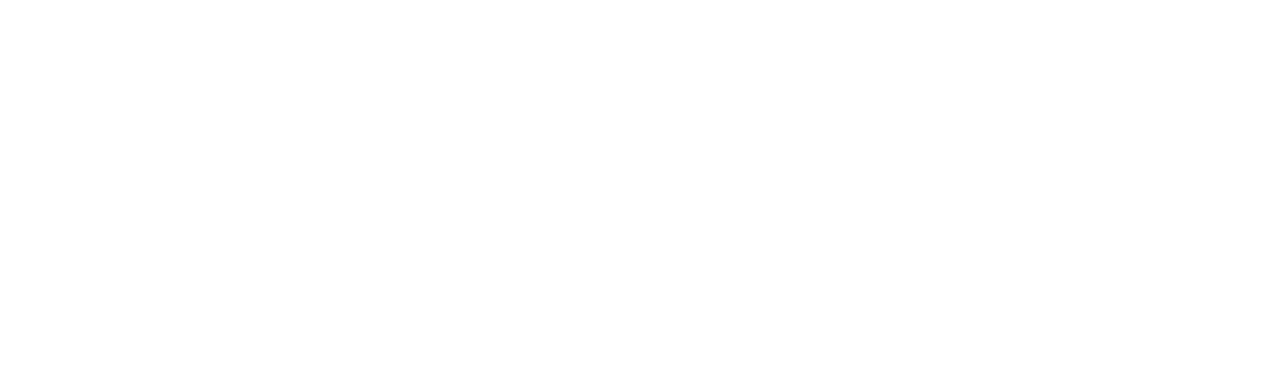
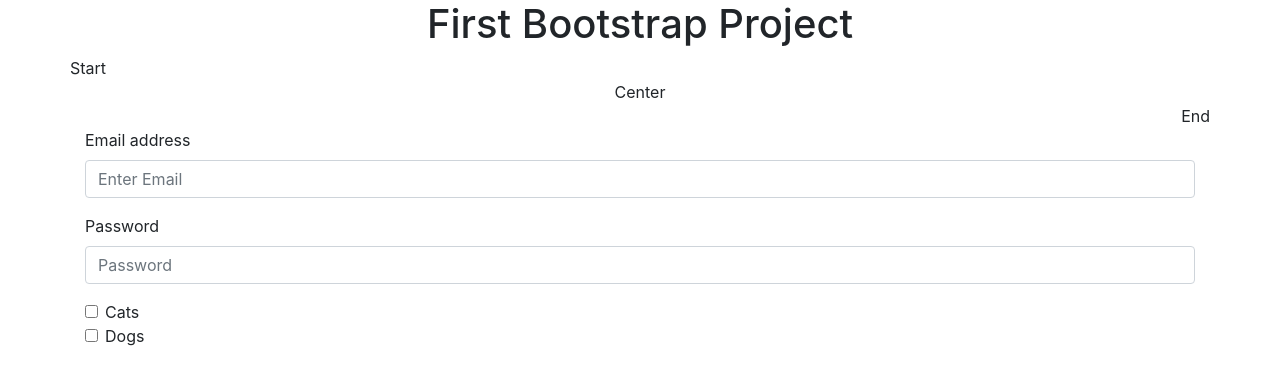
Before and after one commit to BlakeLReeves/Bootstrap-4-Drills, a plain HTML site: page index.html in a window 1280 px wide. Drawn offline with nearby package versions, Linux system fonts and the light colour scheme.

Commit message:
Added rows and checkboxes

```diff
--- a/index.html
+++ b/index.html
@@ -12,7 +12,34 @@
 </head>
 
 <body>
-
+    <div class="container">
+        <div class="row justify-content-center">
+            <h1>First Bootstrap Project</h1>
+        </div>
+    </div>
+    <div class="container">
+        <div class="row justify-content-start">Start</div>
+        <div class="row justify-content-center">Center</div>
+        <div class="row justify-content-end">End</div>
+        <form>
+            <div class="form-group">
+                <label for="email">Email address</label>
+                <input type="email" class="form-control" id="email1" placeholder="Enter Email">
+            </div>
+            <div class="form-group">
+                <label for="password">Password</label>
+                <input type="password" class="form-control" id="password1" placeholder="Password">
+            </div>
+            <div class="form-check">
+                <input type="checkbox" class="form-check-input" id="Check1">
+                <label class="form-check-label" for="Check1">Cats</label>
+            </div>
+            <div class="form-check">
+                <input type="checkbox" class="form-check-input" id="Check2">
+                <label class="form-check-label" for="Check2">Dogs</label>
+            </div>
+        </form>
+    </div>
 
 
     <script src="https://code.jquery.com/jquery-3.2.1.slim.min.js" integrity="sha384-KJ3o2DKtIkvYIK3UENzmM7KCkRr/rE9/Qpg6aAZGJwFDMVNA/GpGFF93hXpG5KkN"
--- a/styles.css
+++ b/styles.css
@@ -0,0 +1,4 @@
+/*.container-fluid {
+    background-color: blue;
+    height: 500px;
+}*/
```
